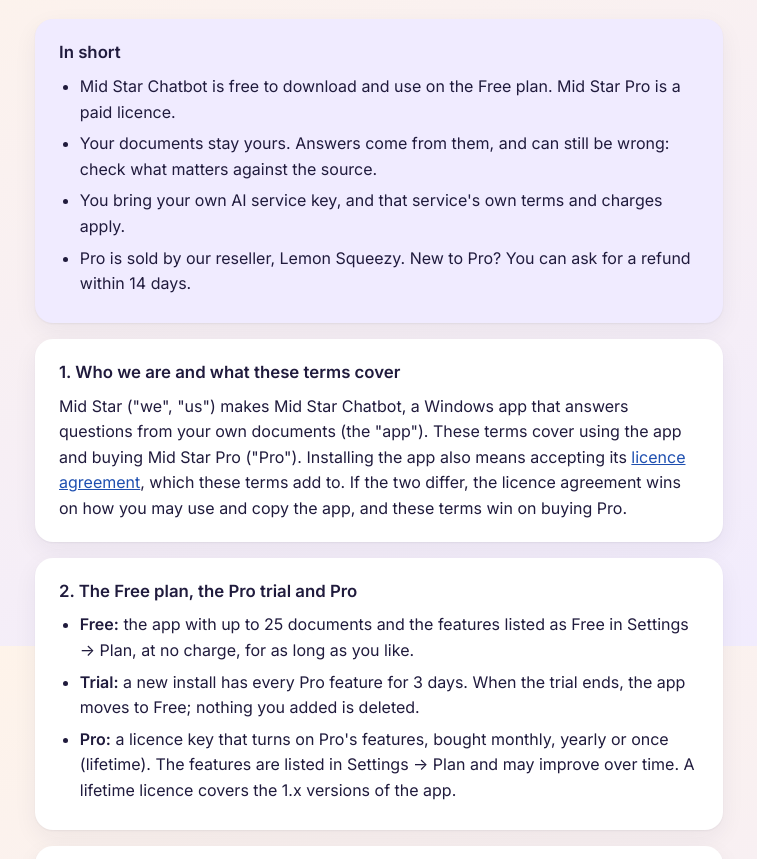
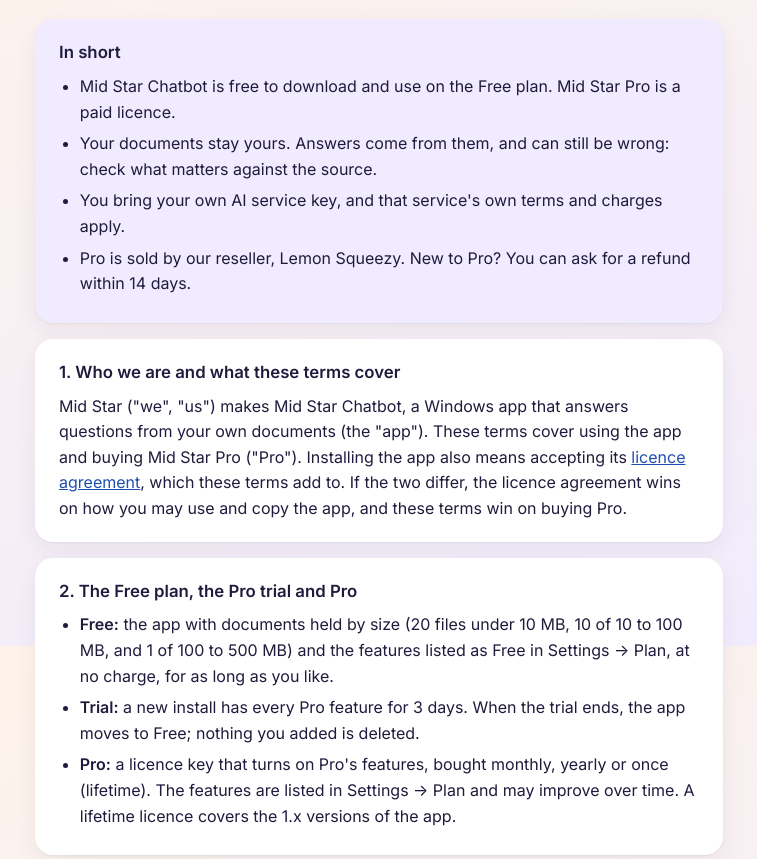
Before and after one commit to dilipvanukuru/midstar-download, a plain HTML site: page terms.html in a window 1280 px wide. Shown: the part 154-1013 px from the top of the page, without its empty margins (261-1018 px from the left). Drawn offline with Linux system fonts and the light colour scheme.

Commit message:
New Mid star logo; the Free plan holds documents by size

```diff
--- a/terms.html
+++ b/terms.html
@@ -69,7 +69,7 @@
   <section class="card">
     <h2>2. The Free plan, the Pro trial and Pro</h2>
     <ul>
-      <li><strong>Free:</strong> the app with up to 25 documents and the features listed as Free in Settings → Plan, at no charge, for as long as you like.</li>
+      <li><strong>Free:</strong> the app with documents held by size (20 files under 10 MB, 10 of 10 to 100 MB, and 1 of 100 to 500 MB) and the features listed as Free in Settings → Plan, at no charge, for as long as you like.</li>
       <li><strong>Trial:</strong> a new install has every Pro feature for 3 days. When the trial ends, the app moves to Free; nothing you added is deleted.</li>
       <li><strong>Pro:</strong> a licence key that turns on Pro's features, bought monthly, yearly or once (lifetime). The features are listed in Settings → Plan and may improve over time. A lifetime licence covers the 1.x versions of the app.</li>
     </ul>
```
Also changed, not shown: icon-192.png.
